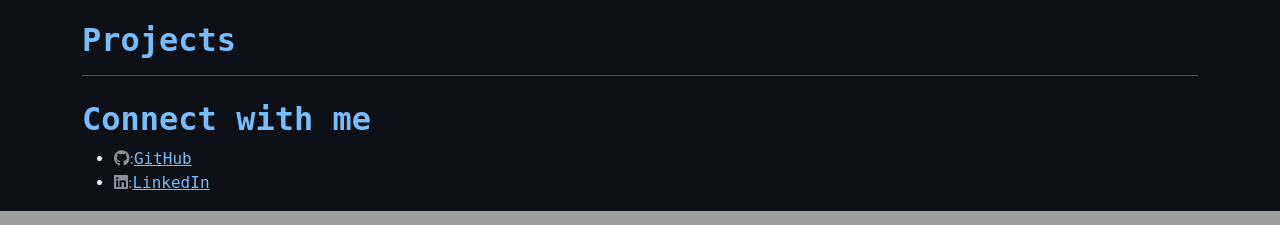
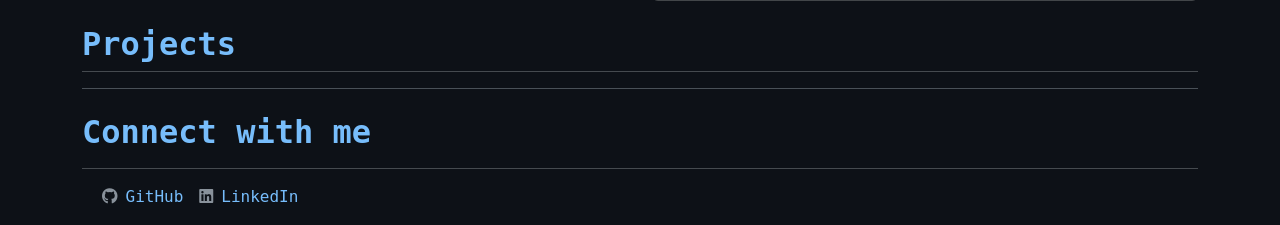
Before and after one commit to alokshandilya/personal-website, a Flask app: page / in a window 1280 px wide. Shown: the part 1420-1645 px from the top of the page. Run offline with Flask 3, Linux system fonts and the light colour scheme.

Commit message:
change connect with me details

```diff
--- a/static/css/styles.css
+++ b/static/css/styles.css
@@ -62,3 +62,14 @@ p {
     /* Adjust this value to reduce the image size for wider screens */
   }
 }
+
+.social {
+  list-style-type: none;
+  padding: 0;
+  display: flex;
+  margin-left: 20px;
+}
+
+.social a {
+  text-decoration: none;
+}
--- a/templates/home.html
+++ b/templates/home.html
@@ -49,8 +49,8 @@
   <header class="container container-fluid">
     <img src="static/images/my-pic.jpeg" alt="Alok's Image"
       class="rounded-circle img-fluid img-thumbnail mx-auto responsive-image" style="float: right; margin: 1em;">
-    <h1 class="mt-4 courier-prime-bold mb-0" style="color: #77BDFB;">Alok Shandilya</h1>
-    <hr class="mt-1 mb-4">
+    <h1 class="mt-4 courier-prime-bold mb-2" style="color: #77BDFB;">Alok Shandilya</h1>
+    <hr class="mt-0 mb-4">
     <p class="me-4 p-2" style="background-color: #21262D;">👋 I am a python, django, flask developer and a machine
       learning
       enthusiast, who is
@@ -91,7 +91,8 @@
 
   <main>
     <section class="container">
-      <h2 class="mt-4 mb-3 courier-prime-bold" style="color: #77BDFB">Projects</h2>
+      <h2 class="mt-4 mb-2 courier-prime-bold" style="color: #77BDFB">Projects</h2>
+      <hr class="mt-0">
       <div>
         {% include 'projectitem.html' %}
       </div>
@@ -104,12 +105,13 @@
   </main>
 
   <section class="container">
-    <h2 class="mt-4 mb-2 courier-prime-bold" style="color: #77BDFB">Connect with me</h2>
-    <ul>
-      <li><i style="color: #89929B;" class="fab fa-github mr-5">: </i><a href="https://github.com/alokshandilya"
-          target="_blank">GitHub</a></li>
-      <li><i style="color: #89929B;" class="fab fa-linkedin mr-5">: </i><a href="https://linkedin.com/in/alokshandilya"
-          target="_blank">LinkedIn</a></li>
+    <h2 class="mt-4 mb-3 courier-prime-bold" style="color: #77BDFB">Connect with me</h2>
+    <hr>
+    <ul class="social">
+      <li><i style="color: #89929B;" class="fab fa-github me-2"></i><a class="me-3"
+          href="https://github.com/alokshandilya" target="_blank">GitHub</a></li>
+      <li><i style="color: #89929B;" class="fab fa-linkedin me-2"></i><a class="me-3"
+          href="https://linkedin.com/in/alokshandilya" target="_blank">LinkedIn</a></li>
     </ul>
   </section>
   {% include 'footer.html' %}
```
